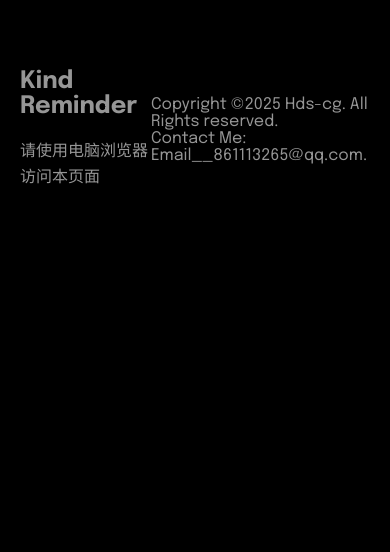
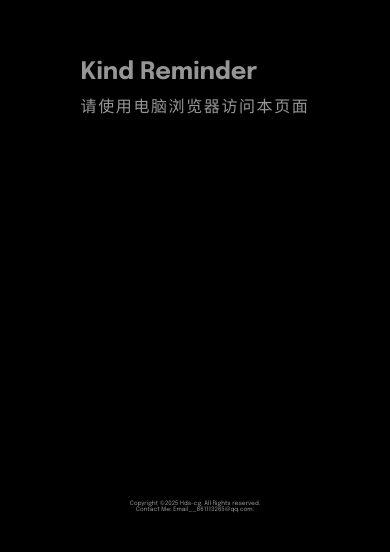
Before and after one commit to hds-cg/project, a plain HTML site: page index.html in a window 390 px wide. Shown: the part 292-844 px from the top of the page. Drawn offline with Linux system fonts and the light colour scheme.

Commit message:
Update styles.css

```diff
--- a/styles.css
+++ b/styles.css
@@ -685,23 +685,33 @@ p {
         align-items: center;
         justify-content: center;
         text-align: center;
-        padding: 20px;
+        padding: 10px;
     }
 
     .message-box {
         max-width: 400px;
         text-align: center;
+        margin-bottom: 80px;
     }
 
     .message-box h1 {
         font-size: 24px;
         color: #969696;
-        margin-bottom: 20px;
+        margin-bottom: 10px;
     }
 
     .message-box p {
         font-size: 16px;
         color: #969696;
         line-height: 1.6;
+        letter-spacing: 0.1rem;
+    }
+    .copyright {
+        position: fixed;
+        font-size: 8%;
+        color: #969696;
+        bottom: 40px;
+        width: 100%;
+        text-align: center;
     }
 }
```
